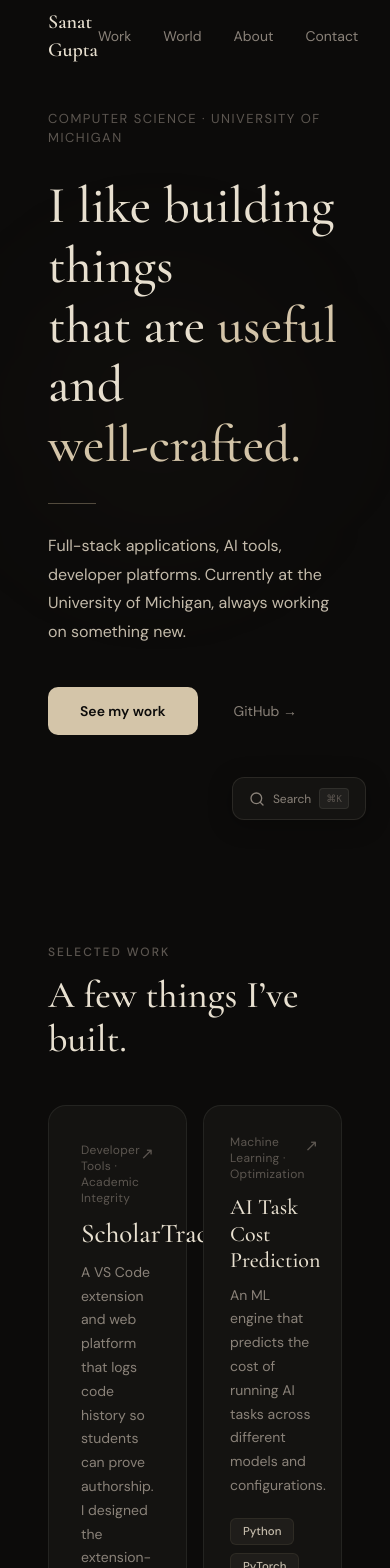
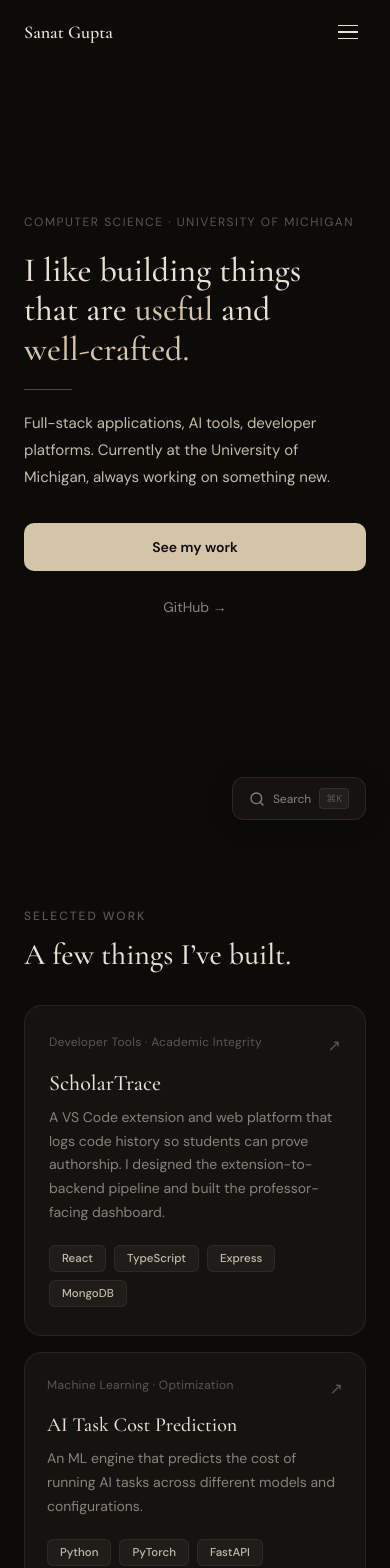
Before and after one commit to thesanatt/my-portfolio, a Next.js app: page / in a window 390 px wide. Shown: the top 1568 px of the page. Built offline with nearby package versions, Linux system fonts and the light colour scheme.

Commit message:
add mobile responsiveness across all components

```diff
--- a/src/app/page.tsx
+++ b/src/app/page.tsx
@@ -16,19 +16,19 @@ export default function Home() {
       <Projects />
 
       {/* Under the Hood section */}
-      <section className="pt-10 pb-[100px] px-12 max-w-[1100px] mx-auto">
+      <section className="pt-10 pb-16 md:pb-[100px] px-6 md:px-12 max-w-[1100px] mx-auto">
         <Reveal>
           <p className="font-body text-xs text-cream-dim mb-3.5 font-medium tracking-[2px] uppercase">
             Under the Hood
           </p>
         </Reveal>
         <Reveal delay={0.05}>
-          <h2 className="font-display text-[38px] font-medium text-cream leading-[1.15] mb-3.5">
+          <h2 className="font-display text-[30px] md:text-[38px] font-medium text-cream leading-[1.15] mb-3.5">
             How the code works.
           </h2>
         </Reveal>
         <Reveal delay={0.1}>
-          <p className="font-body text-[15px] text-cream-muted leading-[1.75] max-w-[480px] mb-11">
+          <p className="font-body text-[15px] text-cream-muted leading-[1.75] max-w-[480px] mb-8 md:mb-11">
             Step through annotated code from one of my projects. Click any line to see what it does.
           </p>
         </Reveal>
@@ -38,19 +38,19 @@ export default function Home() {
       </section>
 
       {/* World section */}
-      <section id="world" className="py-[100px] pb-[60px] px-12 max-w-[1100px] mx-auto">
+      <section id="world" className="py-16 md:py-[100px] md:pb-[60px] px-6 md:px-12 max-w-[1100px] mx-auto">
         <Reveal>
           <p className="font-body text-xs text-cream-dim mb-3.5 font-medium tracking-[2px] uppercase">
             Around the World
           </p>
         </Reveal>
         <Reveal delay={0.05}>
-          <h2 className="font-display text-[38px] font-medium text-cream leading-[1.15] mb-3.5">
+          <h2 className="font-display text-[30px] md:text-[38px] font-medium text-cream leading-[1.15] mb-3.5">
             Places and stories.
           </h2>
         </Reveal>
         <Reveal delay={0.1}>
-          <p className="font-body text-[15px] text-cream-muted leading-[1.75] max-w-[480px] mb-11">
+          <p className="font-body text-[15px] text-cream-muted leading-[1.75] max-w-[480px] mb-8 md:mb-11">
             The best ideas come from the most unexpected places.
           </p>
         </Reveal>
--- a/src/components/About.tsx
+++ b/src/components/About.tsx
@@ -10,8 +10,8 @@ const techStack = [
 
 export default function About() {
   return (
-    <section id="about" className="py-[100px] px-12 max-w-[1100px] mx-auto">
-      <div className="grid grid-cols-2 gap-14 items-start">
+    <section id="about" className="py-16 md:py-[100px] px-6 md:px-12 max-w-[1100px] mx-auto">
+      <div className="grid grid-cols-1 md:grid-cols-2 gap-10 md:gap-14 items-start">
         <div>
           <Reveal>
             <p className="font-body text-xs text-cream-dim mb-3.5 font-medium tracking-[2px] uppercase">
@@ -19,7 +19,7 @@ export default function About() {
             </p>
           </Reveal>
           <Reveal delay={0.05}>
-            <h2 className="font-display text-[38px] font-medium text-cream leading-[1.15] mb-11">
+            <h2 className="font-display text-[30px] md:text-[38px] font-medium text-cream leading-[1.15] mb-8 md:mb-11">
               A bit about me.
             </h2>
           </Reveal>
@@ -38,7 +38,7 @@ export default function About() {
 
         <Reveal delay={0.1}>
           <div
-            className="rounded-2xl p-7"
+            className="rounded-2xl p-6 md:p-7"
             style={{ background: "#141311", border: "1px solid rgba(228,224,208,0.08)" }}
           >
             <p className="font-body text-[11.5px] text-cream-dim mb-[18px] font-medium tracking-[2px] uppercase">
--- a/src/components/Contact.tsx
+++ b/src/components/Contact.tsx
@@ -8,7 +8,7 @@ const links = [
 
 export default function Contact() {
   return (
-    <section id="contact" className="py-[100px] pb-20 px-12 max-w-[1100px] mx-auto">
+    <section id="contact" className="py-16 md:py-[100px] pb-16 md:pb-20 px-6 md:px-12 max-w-[1100px] mx-auto">
       <div className="text-center max-w-[500px] mx-auto">
         <Reveal>
           <p className="font-body text-xs text-cream-dim mb-3.5 font-medium tracking-[2px] uppercase">
@@ -16,18 +16,18 @@ export default function Contact() {
           </p>
         </Reveal>
         <Reveal delay={0.05}>
-          <h2 className="font-display text-[38px] font-medium text-cream leading-[1.15] mb-3.5">
+          <h2 className="font-display text-[30px] md:text-[38px] font-medium text-cream leading-[1.15] mb-3.5">
             {"Let\u2019s connect."}
           </h2>
         </Reveal>
         <Reveal delay={0.1}>
-          <p className="font-body text-[15px] text-cream-muted leading-[1.75] mb-11">
+          <p className="font-body text-[15px] text-cream-muted leading-[1.75] mb-8 md:mb-11">
             Always open to interesting conversations, collaborations, and new opportunities.
           </p>
         </Reveal>
 
         <Reveal delay={0.1}>
-          <div className="flex gap-3 justify-center mb-[72px]">
+          <div className="flex flex-wrap gap-3 justify-center mb-14 md:mb-[72px]">
             {links.map((c) => (
               <a
                 key={c.label}
@@ -48,7 +48,7 @@ export default function Contact() {
             className="pt-7"
             style={{ borderTop: "1px solid rgba(228,224,208,0.08)" }}
           >
-            <p className="font-body text-[12.5px] text-cream-dim">
+            <p className="font-body text-[12px] md:text-[12.5px] text-cream-dim">
               {"Built by Sanat Gupta with Next.js, TypeScript, Tailwind, Prisma & Claude"}
             </p>
           </div>
--- a/src/components/Hero.tsx
+++ b/src/components/Hero.tsx
@@ -2,16 +2,16 @@ import Reveal from "./Reveal";
 
 export default function Hero() {
   return (
-    <section className="min-h-screen flex items-center px-12 max-w-[1100px] mx-auto relative">
+    <section className="min-h-screen flex items-center px-6 md:px-12 max-w-[1100px] mx-auto relative">
       <div className="max-w-[600px]">
         <Reveal>
-          <p className="font-body text-[13px] text-cream-dim mb-7 tracking-[1.5px] uppercase">
+          <p className="font-body text-[12px] md:text-[13px] text-cream-dim mb-5 md:mb-7 tracking-[1.5px] uppercase">
             Computer Science &middot; University of Michigan
           </p>
         </Reveal>
 
         <Reveal delay={0.1}>
-          <h1 className="font-display text-[52px] font-medium leading-[1.15] text-cream mb-6">
+          <h1 className="font-display text-[34px] md:text-[52px] font-medium leading-[1.15] text-cream mb-5 md:mb-6">
             I like building things
             <br />
             that are <span className="text-accent">useful</span> and
@@ -21,21 +21,21 @@ export default function Hero() {
         </Reveal>
 
         <Reveal delay={0.15}>
-          <div className="w-12 h-px bg-gold opacity-40 my-7" />
+          <div className="w-12 h-px bg-gold opacity-40 my-5 md:my-7" />
         </Reveal>
 
         <Reveal delay={0.2}>
-          <p className="font-body text-base text-cream-soft leading-[1.8] max-w-[460px] mb-10">
+          <p className="font-body text-[15px] md:text-base text-cream-soft leading-[1.8] max-w-[460px] mb-8 md:mb-10">
             Full-stack applications, AI tools, developer platforms. Currently at
             the University of Michigan, always working on something new.
           </p>
         </Reveal>
 
         <Reveal delay={0.3}>
-          <div className="flex gap-4 items-center">
+          <div className="flex flex-col sm:flex-row gap-3 sm:gap-4 sm:items-center">
             <a
               href="#work"
-              className="bg-accent text-bg px-8 py-3.5 rounded-[10px] text-sm font-body font-semibold no-underline hover:opacity-90 transition-opacity"
+              className="bg-accent text-bg px-8 py-3.5 rounded-[10px] text-sm font-body font-semibold no-underline hover:opacity-90 transition-opacity text-center"
             >
               See my work
             </a>
@@ -43,7 +43,7 @@ export default function Hero() {
               href="https://github.com/thesanatt"
               target="_blank"
               rel="noopener noreferrer"
-              className="text-cream-muted text-sm font-body no-underline px-5 py-3.5 hover:text-cream transition-colors"
+              className="text-cream-muted text-sm font-body no-underline px-5 py-3.5 hover:text-cream transition-colors text-center"
             >
               {"GitHub \u2192"}
             </a>
@@ -52,7 +52,7 @@ export default function Hero() {
       </div>
 
       <div
-        className="absolute pointer-events-none"
+        className="absolute pointer-events-none hidden md:block"
         style={{
           right: "8%",
           top: "25%",
--- a/src/components/Nav.tsx
+++ b/src/components/Nav.tsx
@@ -6,6 +6,7 @@ const navLinks = ["Work", "World", "About", "Contact"];
 
 export default function Nav() {
   const [scrolled, setScrolled] = useState(false);
+  const [menuOpen, setMenuOpen] = useState(false);
 
   useEffect(() => {
     const handleScroll = () => setScrolled(window.scrollY > 60);
@@ -24,14 +25,16 @@ export default function Nav() {
         backgroundColor: scrolled ? "rgba(12,11,10,0.88)" : "transparent",
       }}
     >
-      <div className="max-w-[1100px] mx-auto px-12 flex justify-between items-center h-[72px]">
+      <div className="max-w-[1100px] mx-auto px-6 md:px-12 flex justify-between items-center h-[64px] md:h-[72px]">
         <a
           href="#"
-          className="font-display font-semibold text-xl text-cream no-underline"
+          className="font-display font-semibold text-lg md:text-xl text-cream no-underline"
         >
           Sanat Gupta
         </a>
-        <div className="flex gap-8 items-center">
+
+        {/* Desktop nav */}
+        <div className="hidden md:flex gap-8 items-center">
           {navLinks.map((label) => (
             <a
               key={label}
@@ -48,7 +51,48 @@ export default function Nav() {
             Resume
           </a>
         </div>
+
+        {/* Mobile hamburger */}
+        <button
+          onClick={() => setMenuOpen(!menuOpen)}
+          className="md:hidden flex flex-col gap-[5px] p-2 cursor-pointer"
+          aria-label="Toggle menu"
+        >
+          <span className={`block w-5 h-[1.5px] bg-cream transition-all duration-300 ${menuOpen ? "rotate-45 translate-y-[6.5px]" : ""}`} />
+          <span className={`block w-5 h-[1.5px] bg-cream transition-all duration-300 ${menuOpen ? "opacity-0" : ""}`} />
+          <span className={`block w-5 h-[1.5px] bg-cream transition-all duration-300 ${menuOpen ? "-rotate-45 -translate-y-[6.5px]" : ""}`} />
+        </button>
       </div>
+
+      {/* Mobile menu */}
+      {menuOpen && (
+        <div
+          className="md:hidden px-6 pb-6 pt-2"
+          style={{
+            background: "rgba(12,11,10,0.95)",
+            backdropFilter: "blur(24px)",
+          }}
+        >
+          {navLinks.map((label) => (
+            <a
+              key={label}
+              href={`#${label.toLowerCase()}`}
+              onClick={() => setMenuOpen(false)}
+              className="block py-3 text-cream-soft no-underline text-base font-body hover:text-cream transition-colors"
+              style={{ borderBottom: "1px solid rgba(228,224,208,0.06)" }}
+            >
+              {label}
+            </a>
+          ))}
+          <a
+            href="/resume.pdf"
+            onClick={() => setMenuOpen(false)}
+            className="block py-3 text-accent no-underline text-base font-body font-medium"
+          >
+            Resume
+          </a>
+        </div>
+      )}
     </nav>
   );
 }
--- a/src/components/Projects.tsx
+++ b/src/components/Projects.tsx
@@ -21,12 +21,12 @@ function ProjectCard({ title, subtitle, description, tags, index, featured }: Pr
         onMouseEnter={() => setHovered(true)}
         onMouseLeave={() => setHovered(false)}
         className={`rounded-[18px] transition-all duration-400 cursor-pointer ${
-          featured ? "col-span-2" : ""
+          featured ? "md:col-span-2" : ""
         }`}
         style={{
           background: hovered ? "#1A1917" : "#141311",
           border: `1px solid ${hovered ? "rgba(228,224,208,0.18)" : "rgba(228,224,208,0.08)"}`,
-          padding: featured ? "36px 32px" : "28px 26px",
+          padding: featured ? "28px 24px" : "24px 22px",
           transform: hovered ? "translateY(-2px)" : "none",
           transition: "all 0.4s cubic-bezier(0.16, 1, 0.3, 1)",
         }}
@@ -44,8 +44,9 @@ function ProjectCard({ title, subtitle, description, tags, index, featured }: Pr
         </div>
 
         <h3
-          className="font-display font-medium text-cream mb-2.5 leading-[1.2]"
-          style={{ fontSize: featured ? 27 : 22 }}
+          className={`font-display font-medium text-cream mb-2.5 leading-[1.2] ${
+            featured ? "text-[22px] md:text-[27px]" : "text-[20px] md:text-[22px]"
+          }`}
         >
           {title}
         </h3>
@@ -78,19 +79,19 @@ function ProjectCard({ title, subtitle, description, tags, index, featured }: Pr
 
 export default function Projects() {
   return (
-    <section id="work" className="py-[100px] px-12 max-w-[1100px] mx-auto">
+    <section id="work" className="py-16 md:py-[100px] px-6 md:px-12 max-w-[1100px] mx-auto">
       <Reveal>
         <p className="font-body text-xs text-cream-dim mb-3.5 font-medium tracking-[2px] uppercase">
           Selected Work
         </p>
       </Reveal>
       <Reveal delay={0.05}>
-        <h2 className="font-display text-[38px] font-medium text-cream leading-[1.15] mb-11">
+        <h2 className="font-display text-[30px] md:text-[38px] font-medium text-cream leading-[1.15] mb-8 md:mb-11">
           {"A few things I\u2019ve built."}
         </h2>
       </Reveal>
 
-      <div className="grid grid-cols-2 gap-4">
+      <div className="grid grid-cols-1 md:grid-cols-2 gap-4">
         <ProjectCard
           index={0}
           featured
```
